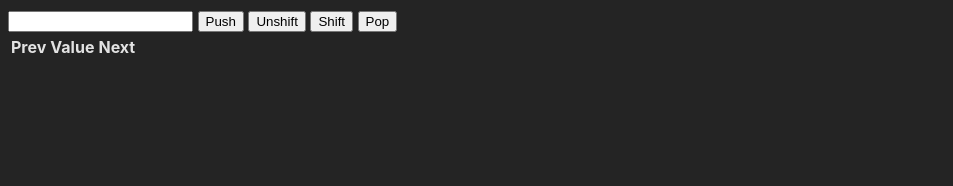
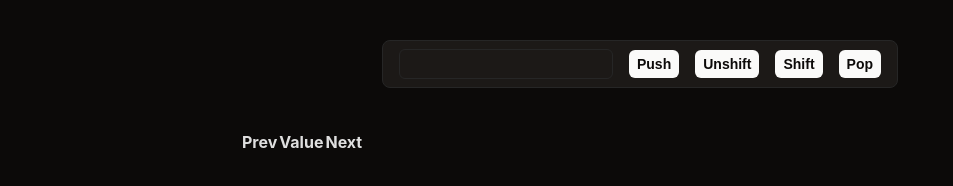
Before and after one commit to alamguardin/data-structures, a website built with Vite: page src/pages/linkedList.html in a window 1280 px wide. Shown: the whole page, without its empty margins (0-953 px from the left). Built offline with nearby package versions, Linux system fonts and the light colour scheme.

Commit message:
style: add styles to Navbar actions component

```diff
--- a/style.css
+++ b/style.css
@@ -1,14 +1,71 @@
 :root {
+    font-size: 16px;
     font-family: Inter, system-ui, Avenir, Helvetica, Arial, sans-serif;
     line-height: 1.5;
     font-weight: 400;
 
     color-scheme: light dark;
     color: rgba(255, 255, 255, 0.87);
-    background-color: #242424;
+    background-color: #0c0a09;
 
     font-synthesis: none;
     text-rendering: optimizeLegibility;
     -webkit-font-smoothing: antialiased;
     -moz-osx-font-smoothing: grayscale;
 }
+
+*, *::before, *::after {
+    margin: 0;
+    padding: 0;
+    box-sizing: border-box;
+}
+
+#app {
+    max-width: 800px;
+    width: 90%;
+    margin: auto;
+}
+
+/* Navbar Actions Styles */
+.actions {
+    margin: 2.5rem auto;
+    width: max-content;
+    display: flex;
+    justify-content: center;
+    align-items: center;
+    gap: 1rem;
+    padding: 0.5rem 1rem;
+    background: #1c1917;
+    border: 1px solid #262626;
+    border-radius: 0.5rem;
+}
+
+.actions-input {
+    padding: 0.375rem 0.5rem;
+    background: #1c1917;
+    font-size: 0.875rem;
+    font-weight: bold;
+    border: 1px solid #262626;
+    border-radius: 0.375rem;
+    outline: none;
+}
+
+.actions-input:focus {
+    border-color: #a8a29e;
+}
+
+.actions-button {
+    padding: 0.375rem 0.5rem;
+    background: #fafaf9;
+    font-size: 0.875rem;
+    font-weight: bold;
+    color: #0c0a09;
+    border: none;
+    border-radius: 0.375rem;
+    outline: none;
+    cursor: pointer;
+}
+
+.actions-button:active {
+    transform: scale(0.9);
+}
```
